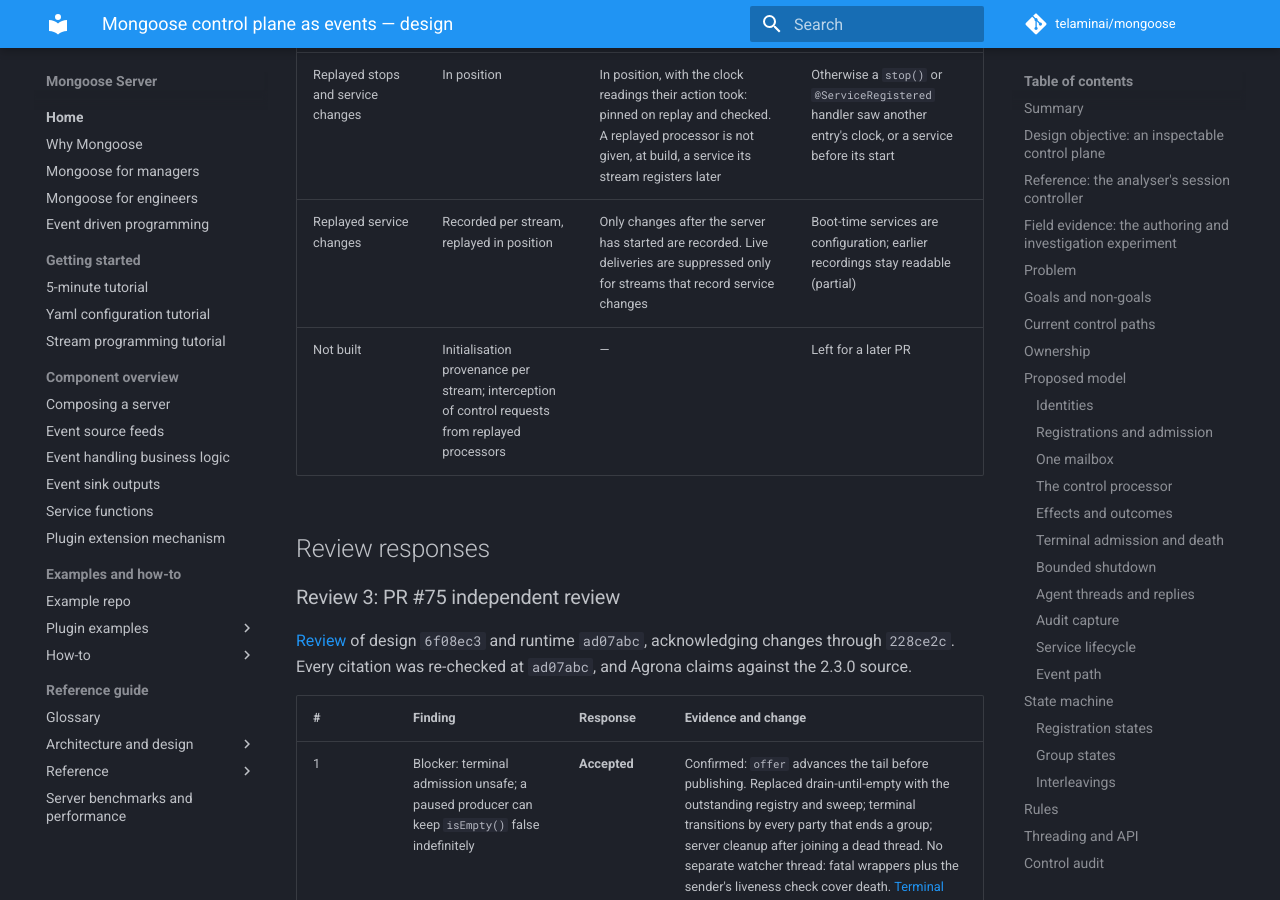
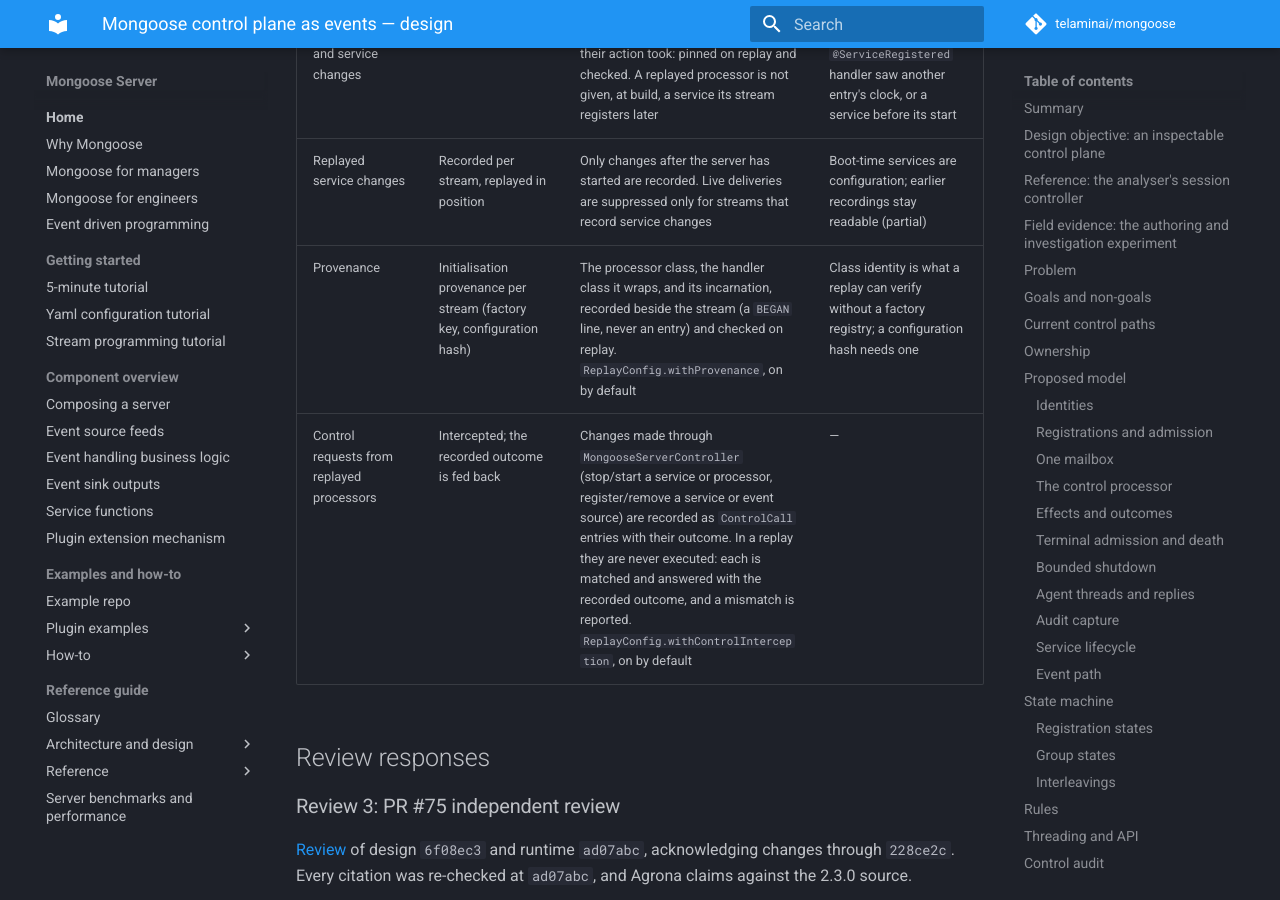
Before and after one commit to telaminai/mongoose, an MkDocs documentation site: the page built from docs/design/control-plane-as-events.md, in a window 1280 px wide and 900 px high, scrolled down 39706 px. Built offline with MkDocs 1.6.1 and Material for MkDocs 9.7.7, drawn with Linux system fonts in a browser that asks for light colours; comment, search, counter and statistics services are not loaded; some of the changed text lies outside the part shown.

Commit message:
Design notes: provenance, control interception, add failure policy
Co-Authored-By: Claude Opus 5.5 <noreply@anthropic.com>

```diff
--- a/docs/design/control-plane-as-events.md
+++ b/docs/design/control-plane-as-events.md
@@ -716,7 +716,7 @@ design left open:
 
 | Area | Design | Built | Why |
 | --- | --- | --- | --- |
-| Void add | A failed start throws `ProcessorStartException` (Threading and API) | A failed start is isolated and reported, and the void add returns, as since mongoose#57; the outcome is in `addProcessor`'s reply | Released behaviour, pinned by four tests; the reply gives callers the outcome |
+| Void add | A failed start throws `ProcessorStartException` (Threading and API) | `MongooseServerConfig.addFailurePolicy`: `REPORT` (the default, as since mongoose#57: isolated, reported, returns) or `THROW` (the table's behaviour). The outcome is in `addProcessor`'s reply either way | Released behaviour, pinned by four tests, stays the default; the design's behaviour is one setting away |
 | `addProcessor` | Returns a stage with a handle | Returns `AddedProcessor {handle, reply}`; the handle is built from the registration this add admitted | A handle looked up by name later could name a replacement |
 | Void waits | Single deadline | `MongooseServerConfig.controlWaitMillis`, 10 s by default | Configurable for callers that cannot block that long |
 | Reply executor | Per server | An elastic daemon pool per server, shut down once the server has stopped | One thread deadlocked when a dependent waited on another stage |
@@ -734,7 +734,8 @@ design left open:
 | Data-processor framing | Capture install/uninstall and service delivery framed with `runInEventCycle` | Not framed. Each is already one audited cycle in the processor: an exported service call, or an `EventLogControlEvent`. `runInEventCycle` stays for admin lambdas | A frame around an exported call nested a second record header; around a listener swap it flushed to the listener being replaced |
 | Replayed stops and service changes | In position | In position, with the clock readings their action took: pinned on replay and checked. A replayed processor is not given, at build, a service its stream registers later | Otherwise a `stop()` or `@ServiceRegistered` handler saw another entry's clock, or a service before its start |
 | Replayed service changes | Recorded per stream, replayed in position | Only changes after the server has started are recorded. Live deliveries are suppressed only for streams that record service changes | Boot-time services are configuration; earlier recordings stay readable (partial) |
-| Not built | Initialisation provenance per stream; interception of control requests from replayed processors | — | Left for a later PR |
+| Provenance | Initialisation provenance per stream (factory key, configuration hash) | The processor class, the handler class it wraps, and its incarnation, recorded beside the stream (a `BEGAN` line, never an entry) and checked on replay. `ReplayConfig.withProvenance`, on by default | Class identity is what a replay can verify without a factory registry; a configuration hash needs one |
+| Control requests from replayed processors | Intercepted; the recorded outcome is fed back | Changes made through `MongooseServerController` (stop/start a service or processor, register/remove a service or event source) are recorded as `ControlCall` entries with their outcome. In a replay they are never executed: each is matched and answered with the recorded outcome, and a mismatch is reported. `ReplayConfig.withControlInterception`, on by default | — |
 
 ## Review responses
 
```
